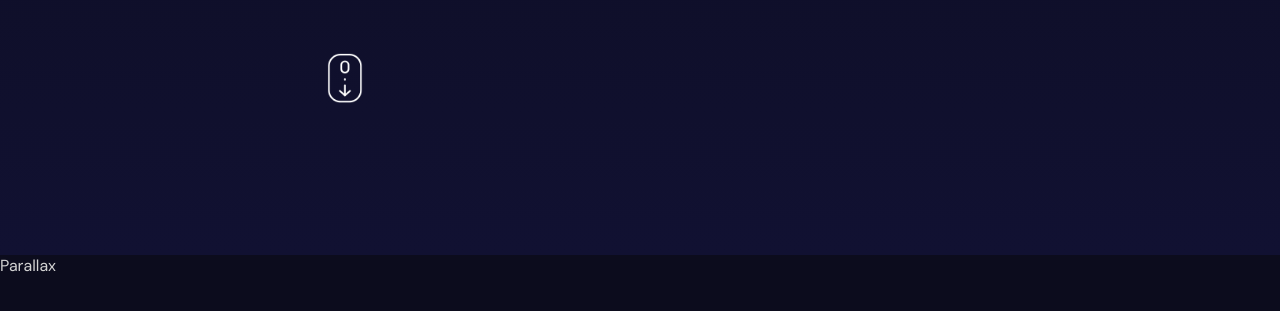
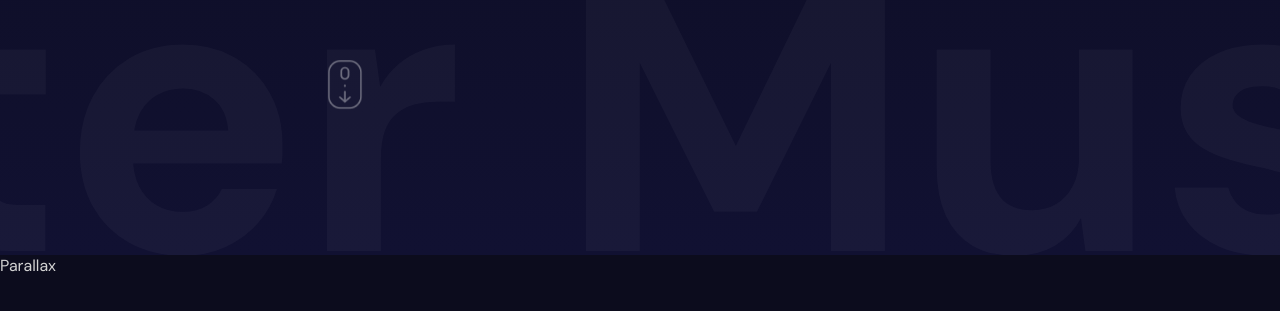
Before and after one commit to anirudhvyas26/Portfolio, a React (Vite) app in the folder animated-portfolio/: page / in a window 1280 px wide. Shown: the part 545-856 px from the top of the page. Built offline with nearby package versions, Linux system fonts and the light colour scheme.

Commit message:
sliding text error solved

```diff
--- a/animated-portfolio/src/components/navbar/hero/Hero.jsx
+++ b/animated-portfolio/src/components/navbar/hero/Hero.jsx
@@ -1,22 +1,58 @@
 import "./hero.scss";
+import { motion } from "framer-motion";
+const textVariants = {
+  initial: {
+    x: -500,
+    opacity: 0,
+  },
+  animate: {
+    x: 0,
+    opacity: 1,
+    transition: {
+      duration: 1,
+      staggerChildren: 0.1,
+    },
+  },
+  scrollButton:{
+    opacity:0,
+    y:10,
+    transition:{
+        duration:2,
+        repeat: Infinity,
 
+    }
+  }
+};
+const sliderVariants = {
+    initial: {
+      x: 0,
+
+    },
+    animate: {
+      x: "-350%",
+
+      transition: {
+        repeat:Infinity,
+        repeatType:"mirror",
+        duration: 30,
+      },
+    },
+  };
 const Hero = () => {
   return (
     <div className="hero">
       <div className="wrapper">
-        <div className="textContainer">
-          <h2> ANIRUDH VYAS</h2>
-          <h1>web developer</h1>
-          <div className="buttons">
-            <button>See the Latest Projects</button>
-            <button>Contact Me</button>
-          </div>
-          <img src="/scroll.png" alt="" />
-        </div>
+        <motion.div className="textContainer" variants={textVariants} initial="initial" animate="animate">
+          <motion.h2 variants={textVariants}> ANIRUDH VYAS</motion.h2>
+          <motion.h1 variants={textVariants}>web developer</motion.h1>
+          <motion.div variants={textVariants} className="buttons">
+            <motion.button variants={textVariants}>See the Latest Projects</motion.button>
+            <motion.button variants={textVariants}>Contact Me</motion.button>
+          </motion.div>
+          <motion.img variants={textVariants} animate="scrollButton"src="/scroll.png" alt="" />
+        </motion.div>
       </div>
-      <div className="slidingTextCounter">
-       <span> Writer Musician Developer</span>
-      </div>
+      <motion.div className="slidingTextContainer" variants={sliderVariants} initial="initial" animate="animate">Writer Musician Developer</motion.div>
       <div className="imageContainer">
         <img src="/Dexter1 (1).png" alt="" />
       </div>
--- a/animated-portfolio/src/components/navbar/hero/hero.scss
+++ b/animated-portfolio/src/components/navbar/hero/hero.scss
@@ -33,10 +33,10 @@
         cursor: pointer;
         font-weight: 300;
       }
-    }
 
       img {
         width: 50px;
+      }
     }
   }
   .imageContainer {
@@ -44,7 +44,7 @@
     position: absolute;
     top: 20;
     right: 0;
-        img{
+    img {
       width: 100%;
       height: 100%;
       object-fit: cover;
@@ -53,12 +53,11 @@
 
   .slidingTextContainer {
     position: absolute;
-    font-variant: 50vh;
+    font-size: 50vh;
     bottom: -120px;
     white-space: nowrap;
     color: #ffffff09;
     width: 50%;
     font-weight: bold;
-
   }
 }
```
Lines whose indentation alone changed are shown as unchanged.
